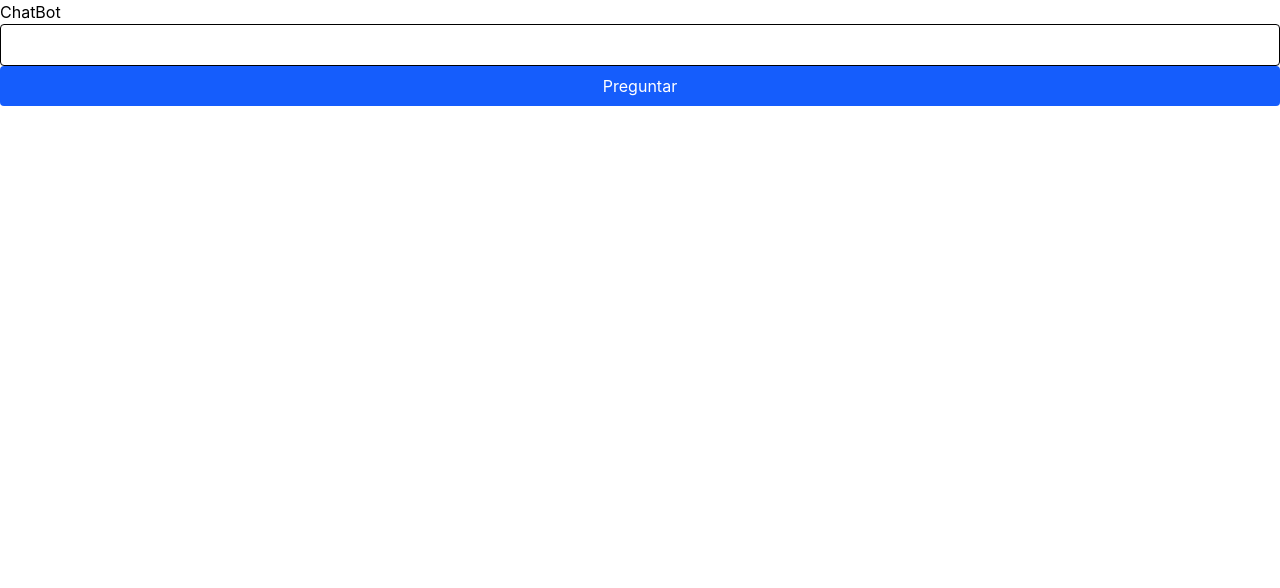
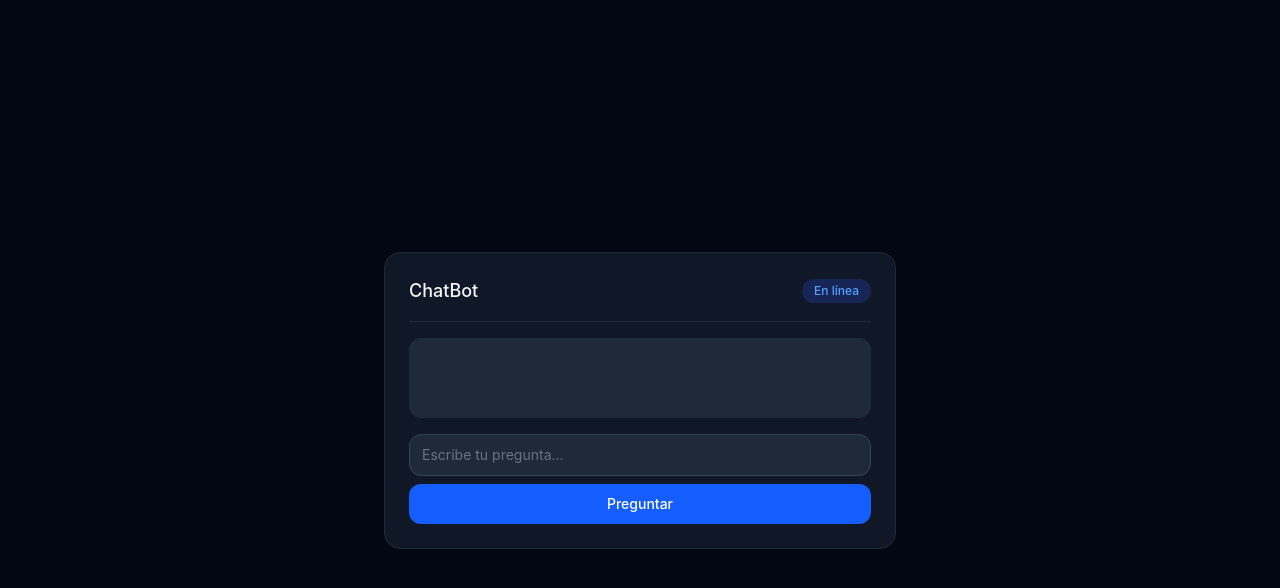
Before and after one commit to MrVargasLl/04-web-a-react-avanzado, a React (Vite) app: page / in a window 1280 px wide. Shown: the top 588 px of the page. Built offline with nearby package versions, Linux system fonts and the light colour scheme.

Commit message:
petición a modelo ia con axios y estilos del chat

```diff
--- a/src/App.jsx
+++ b/src/App.jsx
@@ -39,23 +39,46 @@ export const App = () => {
 
   return (
     <>
-      <h1>ChatBot</h1>
-      <form onSubmit={handleSubmit(handlePregunta)}>
+      <div className='min-h-screen bg-gray-950 flex items-center justify-center p-4'>
+        <div className='w-full max-w-lg bg-gray-900 border border-gray-800 rounded-2xl p-6 flex flex-col gap-4'>
+
+          {/* Header */}
+          <div className='flex items-center gap-3 pb-4 border-b border-gray-800'>
+            <h1 className='text-lg font-medium text-gray-100'>ChatBot</h1>
+            <span className='ml-auto text-xs bg-blue-950 text-blue-400 font-medium px-3 py-1 rounded-full'>
+              En línea
+            </span>
+          </div>
+
+          {/* Response area */}
+          <div className='min-h-20 bg-gray-800 rounded-xl px-4 py-3 text-sm text-gray-400 leading-relaxed'>
+            {loading ? 'Generando respuesta...' : response}
+          </div>
+
+          {/* Form */}
+          <form onSubmit={handleSubmit(handlePregunta)} className='flex flex-col gap-2'>
+            <div className='flex items-center bg-gray-800 border border-gray-700 rounded-xl px-3 focus-within:border-blue-500 focus-within:ring-2 focus-within:ring-blue-500/20 transition'>
               <input
                 type='text'
                 {...register('userInput')}
-          className='w-full px-4 py-2 border rounded focus:outline-none focus:ring-2 focus:ring-blue-400'
+                placeholder='Escribe tu pregunta...'
+                className='flex-1 bg-transparent border-none outline-none py-2.5 text-sm text-gray-100 placeholder-gray-500'
               />
+            </div>
+
             {errors.userInput && (
-          <p className='text-red-500 text-sm'>
-            {errors.userInput.message}
-          </p>
+              <p className='text-red-400 text-xs px-1'>{errors.userInput.message}</p>
             )}
-        <button className='w-full py-2 rounded transition cursor-pointer bg-blue-600 text-white hover:bg-blue-700'>Preguntar</button>
+
+            <button
+              type='submit'
+              className='w-full bg-blue-600 hover:bg-blue-500 active:scale-95 text-white text-sm font-medium py-2.5 rounded-xl transition-all cursor-pointer'
+            >
+              Preguntar
+            </button>
           </form>
-      <div>
-        {/* {response && <p>{response}</p>} */}
-        <p>{loading ? 'Generando respuesta...' : response}</p>
+
+        </div>
       </div>
     </>
   )
```
Lines whose indentation alone changed are shown as unchanged.
